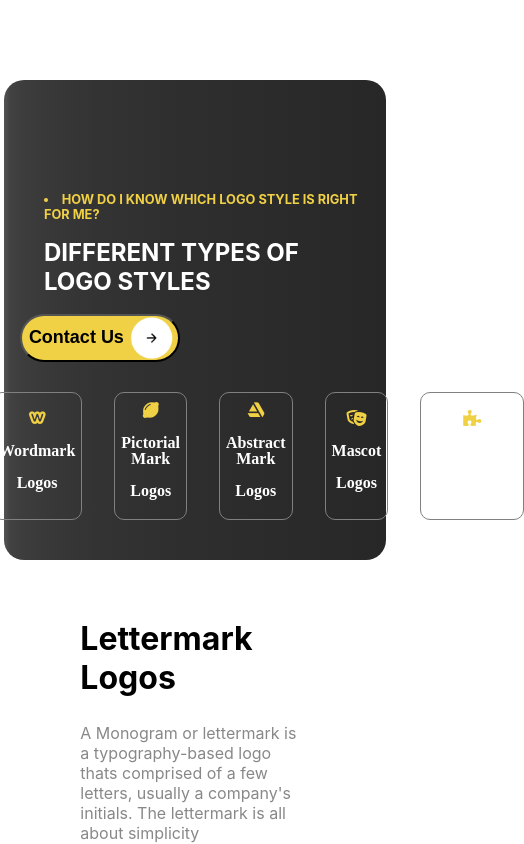
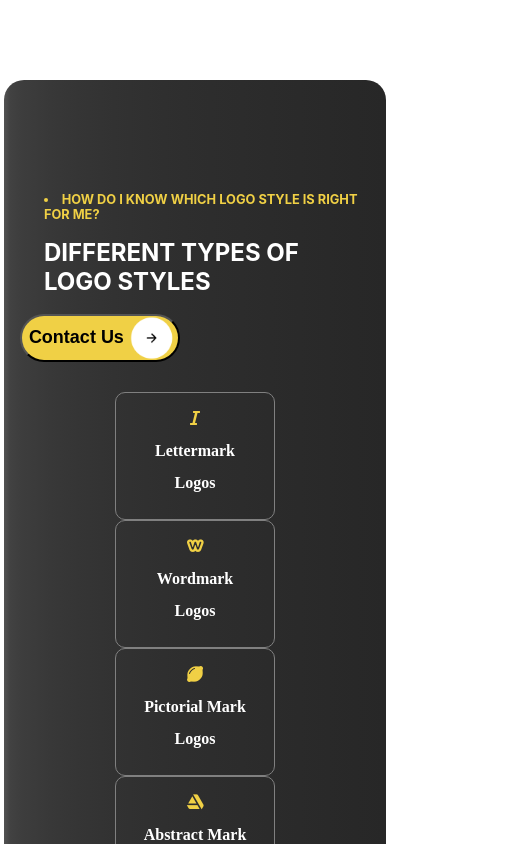
Before and after one commit to brendanpotter00/Nytelock, a React (Create React App) app in the folder nytelock-section/: page / in a window 390 px wide. Shown: the top 844 px of the page, 524 px wide, since content can reach past the window. Built offline with nearby package versions, Linux system fonts and the light colour scheme.

Commit message:
wrapped it

```diff
--- a/nytelock-section/src/components/selection.css
+++ b/nytelock-section/src/components/selection.css
@@ -224,9 +224,19 @@
         justify-content: center;
         align-items: center;
         cursor: pointer;
-        /* WRAPPING FOR BTNS
+
         flex-wrap: wrap;
-        */
+
+    }
+    .selectionContainer {
+        background-image: linear-gradient(.25turn,#535353, 5%,#272727);
+        border-radius: 20px;
+        margin-bottom: 2rem;
+        padding: 1rem;
+        height: 200%;
+        padding-top: 3rem;
+
+
     }
 }
 /**/
```
